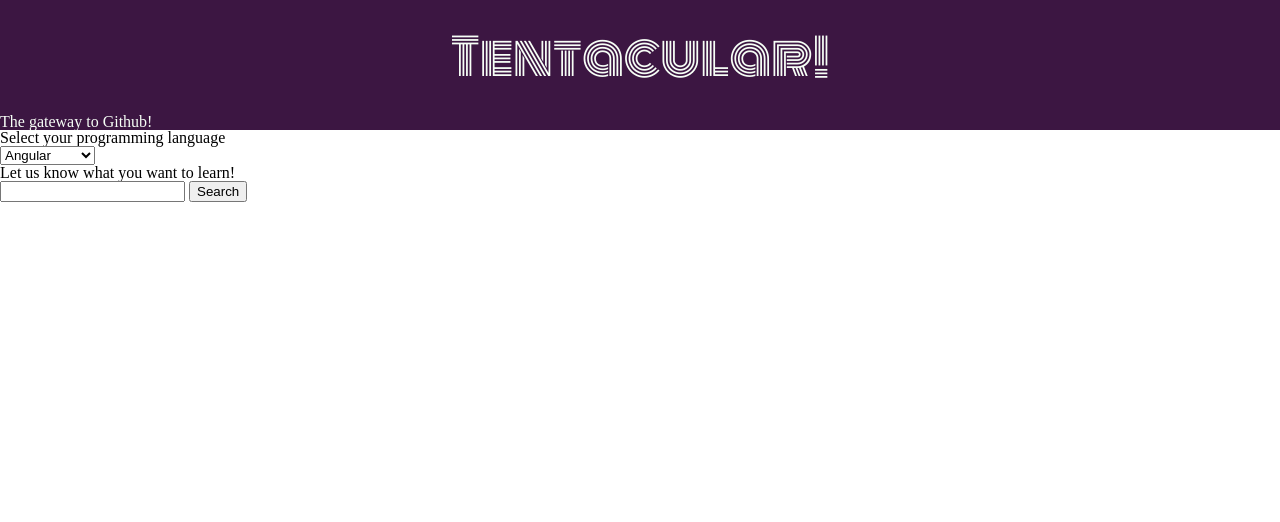
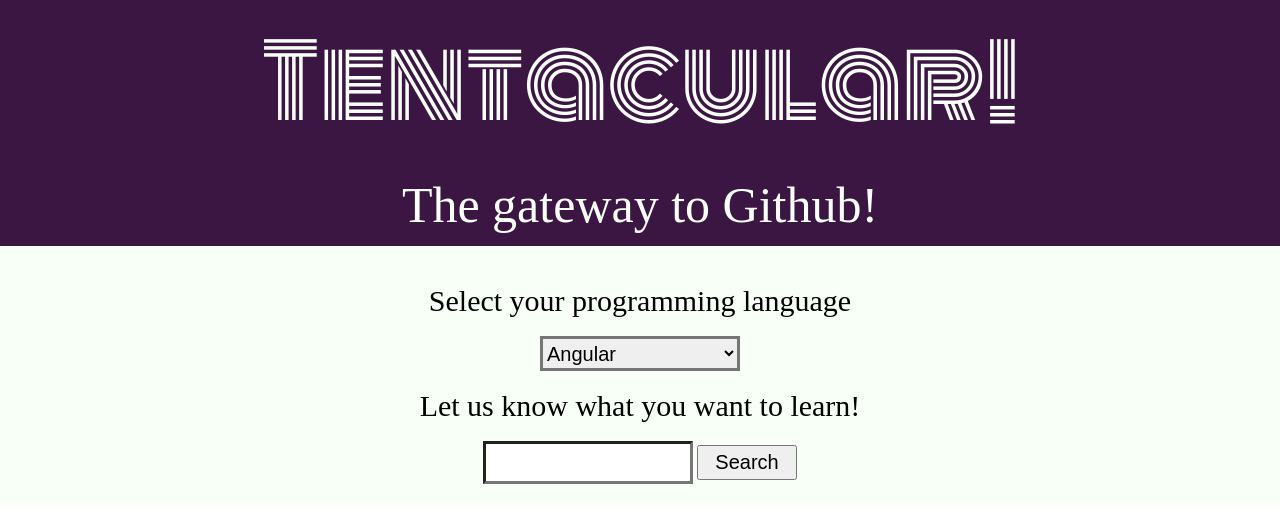
Before and after one commit to Jen-Harris/Tentacular, a website: page public/index.html in a window 1280 px wide. Drawn offline with Linux system fonts and the light colour scheme.

Commit message:
adding some css...

```diff
--- a/public/index.html
+++ b/public/index.html
@@ -25,7 +25,7 @@
   <section>
     <p>Select your programming language</p>
 
-    <select class="" name="language">
+    <select class="drop-down" name="language">
       <option value="Java">Angular</option>
       <option value="Assembly">Assembly</option>
       <option value="C#">C#</option>
@@ -47,8 +47,8 @@
 
  <p>Let us know what you want to learn! </p>
   <form>
-    <input type="text" name="search" value="">
-    <button type="submit" name="submit">Search</button>
+    <input type="text" name="search" value="" class='text'>
+    <button type="submit" name="submit" class='submit'>Search</button>
   </form>
   <section id='js-results'> </section>
   <!-- scripts -->
--- a/public/main.css
+++ b/public/main.css
@@ -40,16 +40,67 @@
 
 h1{
 	font-family: 'Monoton', cursive;
-	font-size: 50px;
+	font-size: 100px;
 	width: auto;
 	padding: 2rem 0 2rem 0;
 	text-align: center;
 	margin: 0 auto;
 }
 
-@media screen and (max-width: 700px) { h1{
-	font-size: 20px;
+h2{
+	font-family: 'americantypewriter';
+	font-size: 50px;
+	width: auto;
+	padding: 1rem 0 1rem 0;
+	text-align: center;
+	margin: 0 auto;
+}
+
+@media screen and (max-width: 800px) { h1{
+	font-size: 70px;
 	text-align: center;
 }
+}
+
+@media screen and (max-width: 500px) { h1{
+	font-size: 50px;
+	text-align: center;
+}
+h2{
+	font-size: 40px;
+}
+}
+p{
+	font-size: 30px;
+	padding: 20px 0 20px 0;
+}
+
+section{
+	font-family: 'americantypewriter';
+	padding-top: 20px;
+	text-align: center;
+	background-color: #F7FFF7;
+}
+
+.drop-down{
+	height: 35px;
+	width: 200px;
+	font-size: 20px;
+	/*border-color: #00A5CF;*/
+	border-width: 3px;
+}
+
+.text{
+	height: 35px;
+	width: 200px;
+	font-size: 20px;
+	/*border-color: #00A5CF;*/
+	border-width: 3px;
+}
+
+.submit{
+	height: 35px;
+	width: 100px;
+	font-size: 20px;
 
 }
```
Also changed, not shown: public/logic.js (added, +13 -0 lines), tests/frontend.js (added, +35 -0 lines).
